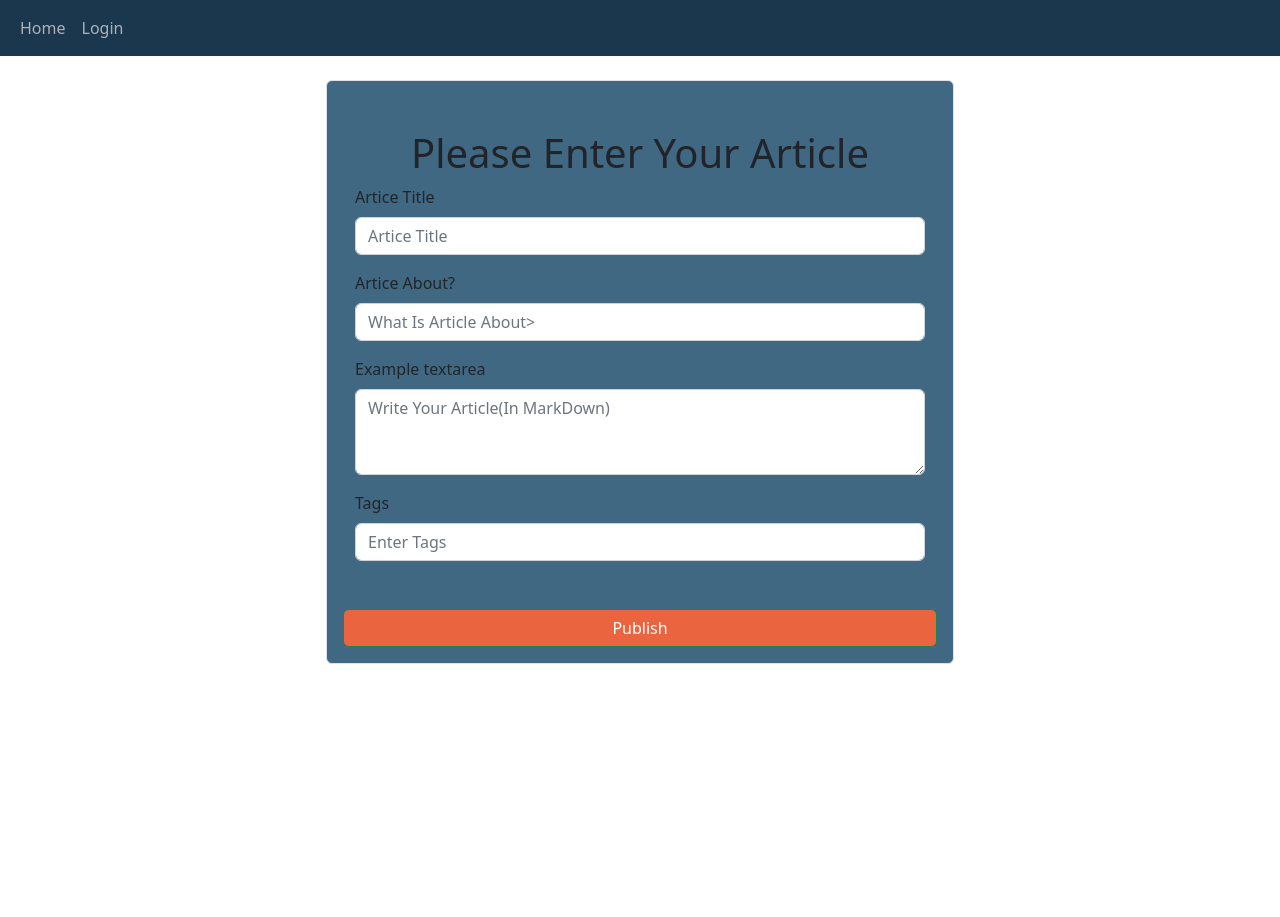
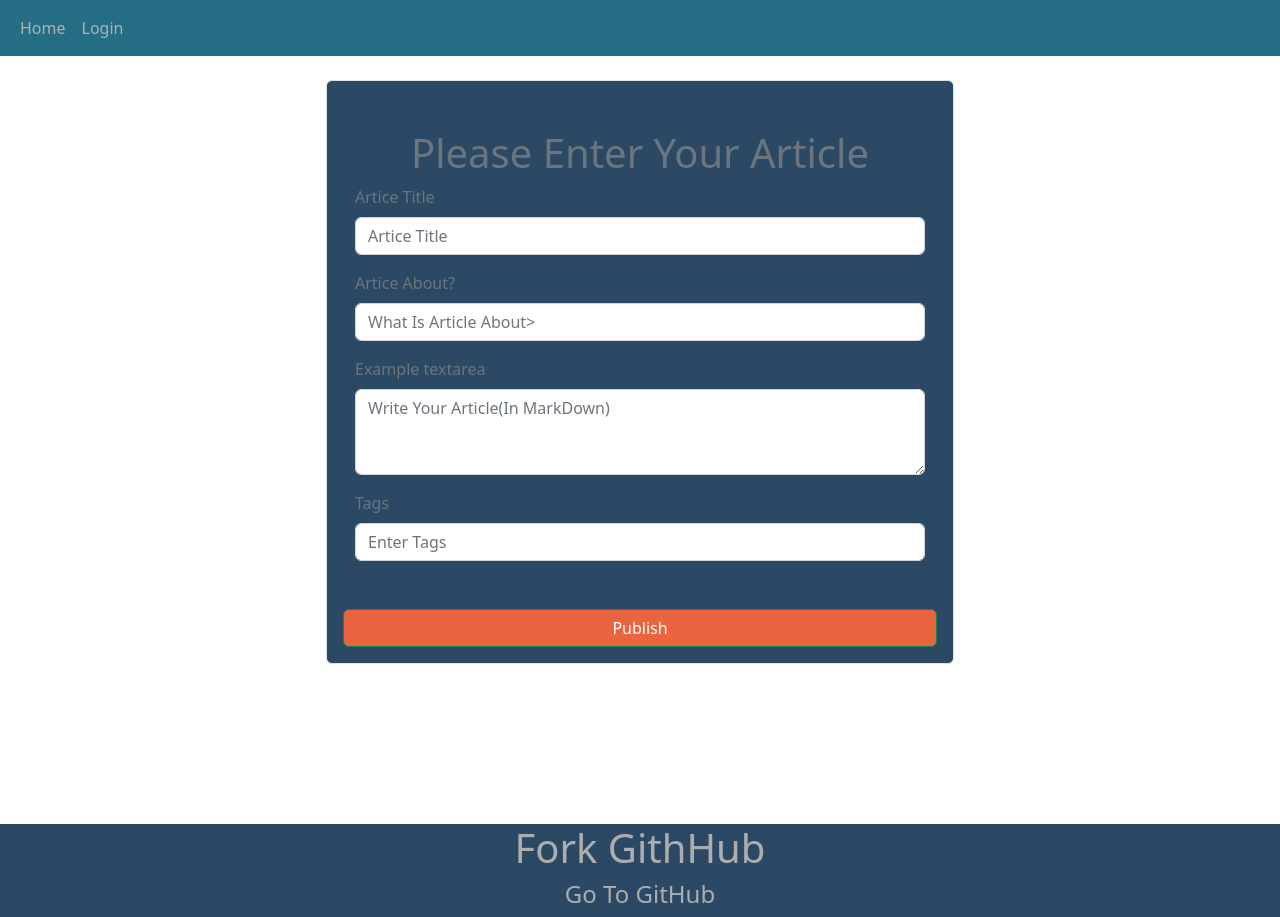
Before and after one commit to aref-elyassi/YasnaProject, a Vue app: page /newArticle in a window 1280 px wide. Before the commit the page ends 800 px from the top, so only its background shows below. Built offline with nearby package versions, Linux system fonts and the light colour scheme.

Commit message:
lst version and completed

```diff
--- a/src/App.vue
+++ b/src/App.vue
@@ -1,13 +1,15 @@
 <template>
   <Header/>
-  <router-view/>
+  <router-view class="view-rout"/>
+  <Footer class="footer"/>
 </template>
 <script>
+import Footer from '@/components/Footer.vue'
 import Header from '@/components/Header.vue'
 export default{
 
   components:{
-    Header
+    Header,Footer
   },
   setup(){
 
@@ -18,5 +20,11 @@ export default{
 }
 </script>
 <style>
-
+.view-rout{
+  min-height: 55vh;
+}
+.footer{
+  position: relative;
+  top:20vh
+}
 </style>
--- /dev/null
+++ b/src/components/Footer.vue
@@ -0,0 +1,34 @@
+<template>
+    <div class="container-fluid  ">
+        <div class="row d-flex align-items-center justify-content-center">
+            <h1 class="text-center ">Fork GithHub</h1>
+           <h4 class="text-center">
+               <a href="https://github.com/aref-elyassi/YasnaProject"  target="_blank">Go To GitHub</a>
+            </h4>
+
+        </div>
+    </div>
+</template>
+
+<script>
+    export default {
+
+    }
+</script>
+
+<style  scoped>
+.container-fluid{
+    background: #2B4865;
+
+}
+h1,h4{
+    color: rgb(173, 173, 173);
+}
+a{
+    color: rgb(173, 173, 173);;
+    text-decoration: none;
+}
+a:hover{
+    color: aliceblue;
+}
+</style>
--- a/src/components/Header.vue
+++ b/src/components/Header.vue
@@ -49,7 +49,7 @@ export default {
 
 <style  scoped>
 .navbar {
-    background-color: #1A374D;
+    background-color: #256D85;
 }
 
 .nav-link {
--- a/src/views/Login.vue
+++ b/src/views/Login.vue
@@ -1,7 +1,7 @@
 <template>
     <div class="container-fluid d-flex justify-content-center mt-4">
         <div class="row w-100 d-flex  justify-content-center ">
-            <div class="col-md-6 col-sm-12 login-form border rounded p-3">
+            <div class="col-md-6 col-sm-12 login-form border rounded p-3 text-secondary">
                 <h1 class="text-center">Login Form</h1>
                 <form @submit.prevent="login">
                     <div class="mb-3">
@@ -84,7 +84,8 @@ export default {
 
 <style scoped>
 .login-form {
-    background: #406882;
+    background: #2B4865;
+
 }
 
 .router {
--- a/src/views/NewArticle.vue
+++ b/src/views/NewArticle.vue
@@ -1,5 +1,5 @@
 <template>
-    <div class="container-fluid d-flex align-items-center justify-content-center">
+    <div class="container-fluid d-flex align-items-center justify-content-center text-secondary">
         <form @submit.prevent="publish"
             class="row w-80 d-flex align-items-center justify-content-center col-md-6 col-sm-12 login-form border rounded p-3 h-50 mt-4">
             <h4 class="errorArticle text-center mt-4">{{firstLogin}}</h4>
@@ -77,7 +77,7 @@ export default {
 
 <style  scoped>
 .login-form {
-    background: #406882;
+    background: #2B4865;
 }
 
 .btn {
--- a/src/views/Register.vue
+++ b/src/views/Register.vue
@@ -1,7 +1,7 @@
 <template>
     <div class="container-fluid d-flex  justify-content-center mt-4">
         <div class="row w-100  justify-content-center">
-            <div class="col-md-6 col-sm-12 register-form border rounded p-3">
+            <div class="col-md-6 col-sm-12 register-form border rounded p-3 text-secondary">
                 <h1 class="text-center">Register Form</h1>
                 <form @submit.prevent="register">
                     <div class="mb-3">
@@ -84,7 +84,7 @@ export default {
 
 <style  scoped>
 .register-form {
-    background: #406882;
+    background: #2B4865;
 }
 
 .pass {
--- a/src/views/Setting.vue
+++ b/src/views/Setting.vue
@@ -1,5 +1,5 @@
 <template>
-    <div class="container-fluid d-flex  justify-content-center mt-4">
+    <div class="container-fluid d-flex  justify-content-center mt-4 text-secondary">
         <div class="row w-100  justify-content-center">
             <div class="col-md-6 col-sm-12 register-form border rounded p-3">
                 <h1 class="text-center">Change Account</h1>
@@ -76,7 +76,7 @@ export default {
 
 <style  scoped>
 .register-form {
-    background: #406882;
+    background: #2B4865;
 }
 
 .pass {
```
